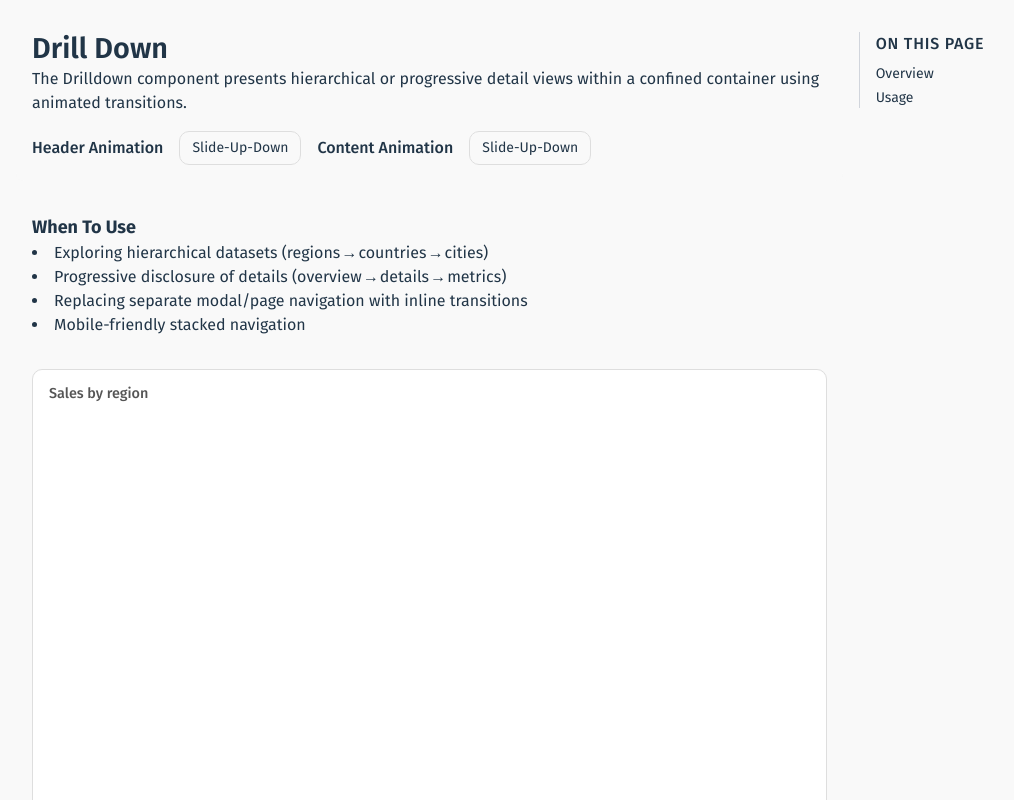
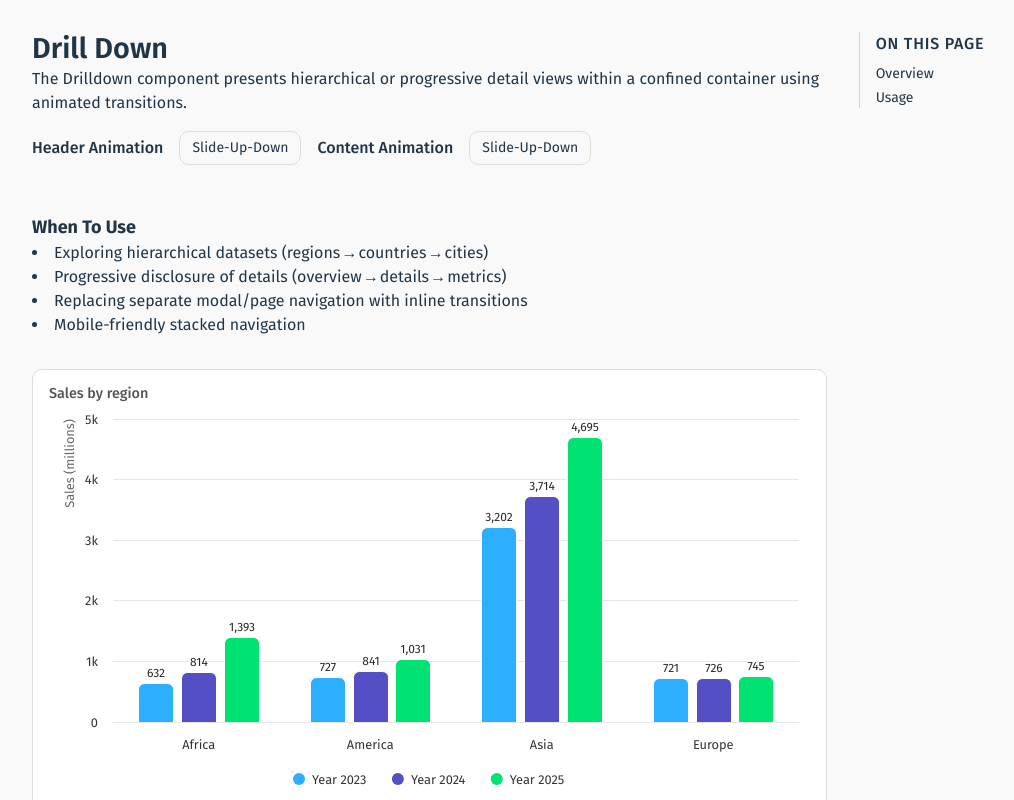
Before and after one commit to saiful-islam-qp/react-play, a React (Vite) app: page / in a window 1280 px wide. Shown: the whole page, without its empty margins (0-1014 px from the left). Built offline with nearby package versions, Linux system fonts and the light colour scheme.

Commit message:
Optimized charts

```diff
--- a/package.json
+++ b/package.json
@@ -10,11 +10,12 @@
     "preview": "vite preview",
     "format": "prettier --write .",
     "format:check": "prettier --check .",
-    "prepare": "node ./husky/install.mjs"
+    "prepare": "husky"
   },
   "lint-staged": {
     "*.{js,jsx,ts,tsx,json,css,scss,md,mdx}": [
-      "prettier --write"
+      "pnpm lint",
+      "pnpm format"
     ]
   },
   "dependencies": {
--- a/src/components/sales-card/SalesCard.tsx
+++ b/src/components/sales-card/SalesCard.tsx
@@ -51,7 +51,27 @@ export const SalesCard: React.FC = () => {
         <div className={`${styles.container}`}>
           <h2 className={styles.title}>Sales by region</h2>
           <div className={styles.content}>
-            <ColumnChart handler={toggle} />
+            <ColumnChart
+              handler={toggle}
+              categories={['Africa', 'America', 'Asia', 'Europe']}
+              series={[
+                {
+                  type: 'column',
+                  name: 'Year 2023',
+                  data: [632, 727, 3202, 721],
+                },
+                {
+                  type: 'column',
+                  name: 'Year 2024',
+                  data: [814, 841, 3714, 726],
+                },
+                {
+                  type: 'column',
+                  name: 'Year 2025',
+                  data: [1393, 1031, 4695, 745],
+                },
+              ]}
+            />
           </div>
         </div>
       )}
```
Also changed, not shown: src/components/charts/ColumnChart.tsx (+0 -10 lines), src/index.css (+47 -0 lines), .husky/install.mjs (deleted), 2 other files (tests, documents, lock files or other folders).
